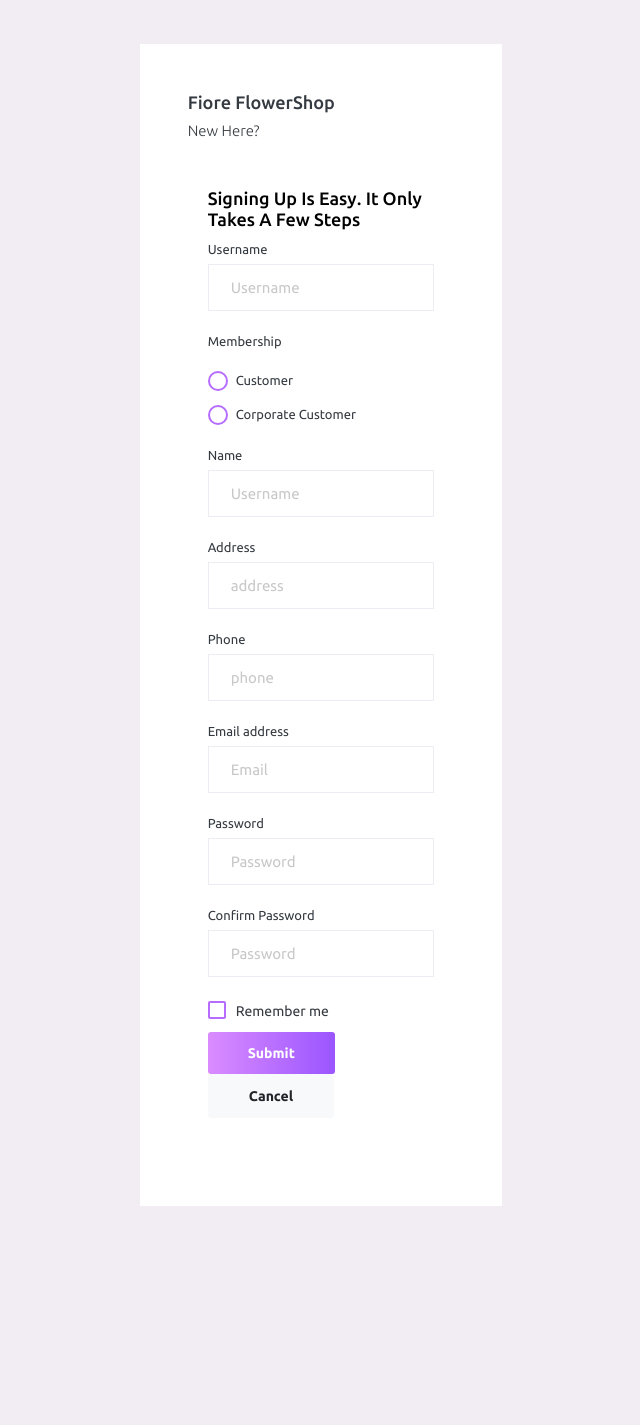
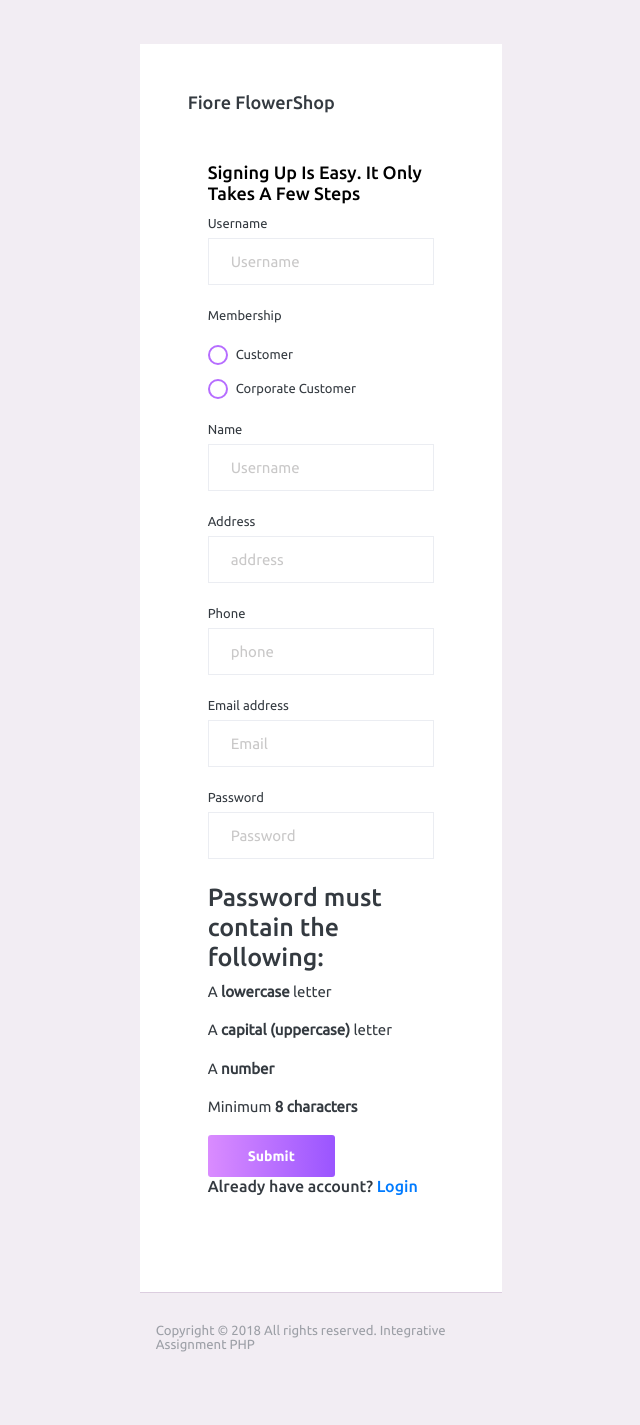
Before and after one commit to thianxin95/IP-assigment, a PHP site: page /Assignment2018/registration.php in a window 1280 px wide. Shown: the whole page, without its empty margins (299-939 px from the left). Before the commit the page ends 1206 px from the top, so only its background shows below. Run offline with PHP 8.4, Linux system fonts and the light colour scheme.

Commit message:
done some linking

```diff
--- a/Employee/employeeProfile.php
+++ b/Employee/employeeProfile.php
@@ -3,10 +3,10 @@ include ('../Object/EmployeeOB.php');
 session_start();
 
 $user = new Employee("", "", "", "", "", "", "","","","");
-if ($_SESSION["user"] == null) {
+if ($_SESSION["employee"] == null) {
     echo "<script> location.href='../login.php'; </script>";
 }
-$user = $_SESSION["user"];
+$user = $_SESSION["employee"];
 $Username = $user->getUserID();
 $Username = $user->getUserID();
 $realName=$user->getName();
--- a/login.php
+++ b/login.php
@@ -45,6 +45,7 @@ include('Object/CustomerOb.php');
                                         <button type="submit" name="submit" id="submit" class="btn btn-block btn-gradient-primary btn-lg font-weight-medium auth-form-btn">Log In</button>
                                     </div>
                                 </form>
+                                <h5>No Account?<a href="registration.php">Sign Up</a></h5>
                             </div>
                         </div>
                     </div>
--- a/registration.php
+++ b/registration.php
@@ -23,6 +23,8 @@ include('Object/CustomerOb.php');
 </head>
 
 <body>
+
+
   <div class="container-scroller">
     <div class="container-fluid page-body-wrapper full-page-wrapper">
       <div class="content-wrapper d-flex align-items-center auth">
@@ -30,7 +32,7 @@ include('Object/CustomerOb.php');
           <div class="col-lg-4 mx-auto">
             <div class="auth-form-light text-left p-5">
               <h4><?php echo($title) ?></h4>
-              <h6 class="font-weight-light">New Here?</h6>
+
              <div class="row">
 
               <div class="card">
@@ -76,29 +78,34 @@ include('Object/CustomerOb.php');
                       <input type="hidden" name="usedCrdit" value="0">
                       <input type="hidden" name="overDue" value="0">
                     </div>
+
                     <div class="form-group">
-                      <label for="exampleInputPassword1">Password</label>
-                      <input type="password" class="form-control" id="password" placeholder="Password">
+                      <label for="exampleInputConfirmPassword1">Password</label>
+                      <input type="password" class="form-control" id="exampleInputConfirmPassword1" placeholder="Password" name="password" >
                     </div>
-                    <div class="form-group">
-                      <label for="exampleInputConfirmPassword1">Confirm Password</label>
-                      <input type="password" class="form-control" id="exampleInputConfirmPassword1" placeholder="Password" name="password">
+                      <div id="message">
+  <h3>Password must contain the following:</h3>
+  <p id="letter" class="invalid">A <b>lowercase</b> letter</p>
+  <p id="capital" class="invalid">A <b>capital (uppercase)</b> letter</p>
+  <p id="number" class="invalid">A <b>number</b></p>
+  <p id="length" class="invalid">Minimum <b>8 characters</b></p>
+</div>
+                    <div class="form-check form-check-flat form-check-primary">
+
                     </div>
-                    <div class="form-check form-check-flat form-check-primary">
-                      <label class="form-check-label">
-                        <input type="checkbox" class="form-check-input">
-                        Remember me
-                      </label>
-                    </div>
-                    <button type="submit" class="btn btn-gradient-primary mr-2" name="submit" id="submit">Submit</button>
-                    <button class="btn btn-light">Cancel</button>
+                    <input type="submit" class="btn btn-gradient-primary mr-2" name="submit" id="submit">
+
                   </form>
+                  <h5>Already have account? <a href="login.php">Login</a></h5>
                 </div>
               </div>
 
             </div>
+
           </div>
+              <?php include('Footer.php') ?>
         </div>
+
       </div>
 
       <!-- content-wrapper ends -->
```
Also changed, not shown: Employee/employeeUpdate.php (+11 -3 lines), updateInfo.php (+15 -7 lines), index.php (line endings or trailing spaces).
